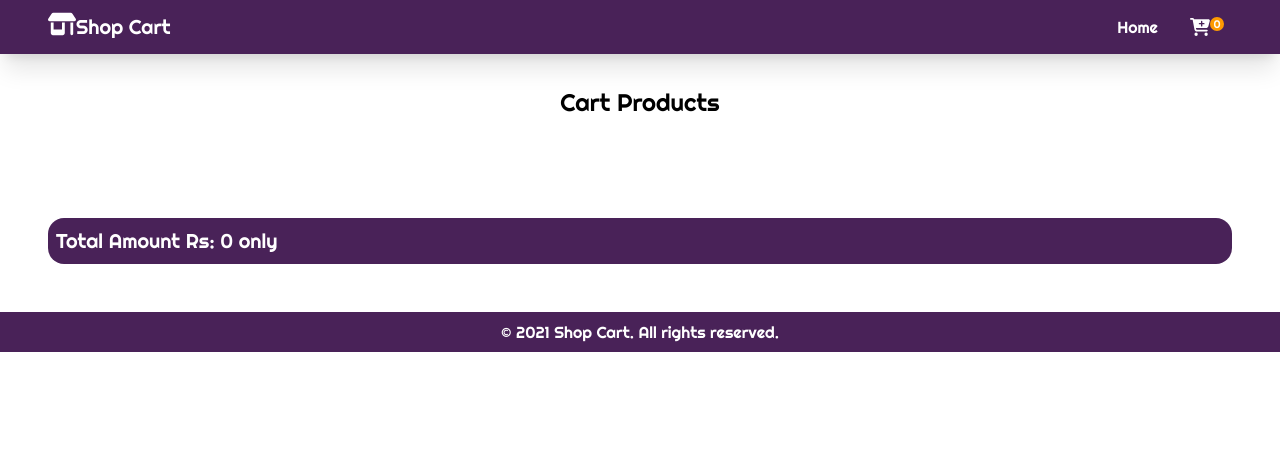
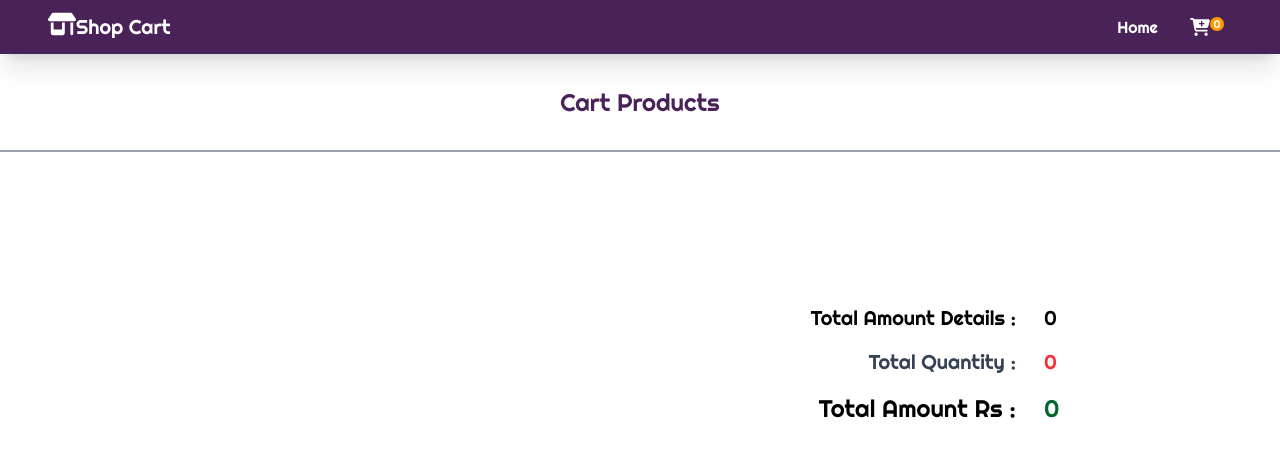
Before and after one commit to loganathanramsaran/Add-to-Cart, a React (Vite) app: page /Cart in a window 1280 px wide. Shown: the top 456 px of the page. Built offline with nearby package versions, Linux system fonts and the light colour scheme.

Commit message:
finishing-commit

```diff
--- a/src/App.jsx
+++ b/src/App.jsx
@@ -4,7 +4,6 @@ import { Header } from './components/Header'
 import { Home } from './components/Home'
 import { Cart } from './components/Cart'
 import { useState } from 'react'
-import Footer from './components/Footer'
 
 function App() {
   const [cart, setCart] = useState([])
@@ -20,7 +19,6 @@ function App() {
           <Route path='/Cart' element={<Cart cart={cart} setCart={setCart}/>} />
         </Routes>
       </div>
-      <Footer />
       </BrowserRouter>
     </>
   )
--- a/src/components/Cart.css
+++ b/src/components/Cart.css
@@ -1,23 +1,6 @@
-.cart-product{
-    display: flex;
-    gap: 20px;
-    border: 1px solid;
-    align-items: center;
-    width: screen;
-    padding: 10px;
-    border-radius: 10px;
-    background-color: #e8bbfa;
-}
 
 .cart-product img{
     border-radius: 10%;
     height: 100px;
     width: 100px;
 }
-
-.cart-container{
-    display: flex;
-    flex-flow: column;
-    gap: 20px;
-    margin: 50px;
-}
--- a/src/components/Cart.jsx
+++ b/src/components/Cart.jsx
@@ -1,37 +1,89 @@
-import React, { useEffect, useState } from 'react'
-import "./Cart.css"
-
-
-export const Cart = ({cart}) => {
-
-  const [total,setTotal] = useState(0);
+import React, { useEffect, useState } from "react";
+import "./Cart.css";
+export const Cart = ({ cart }) => {
+  const [total, setTotal] = useState(0);
+  const [quantities, setQuantities] = useState({});
 
   useEffect(() => {
-    setTotal(cart.reduce((acc,curr) => acc + parseInt(curr.price),0
-  ));
-},[cart]);
+    setTotal(cart.reduce((acc, curr) => acc + parseInt(curr.price) * (quantities[curr.id] || 1), 0));
+  }, [cart, quantities]);
+
+  const handleIncrease = (id) => {
+    setQuantities((prevQuantities) => ({
+      ...prevQuantities,
+      [id]: (prevQuantities[id] || 1) + 1,
+    }));
+  };
+
+  const handleDecrease = (id) => {
+    setQuantities((prevQuantities) => ({
+      ...prevQuantities,
+      [id]: Math.max((prevQuantities[id] || 1) - 1, 1),
+    }));
+  };
 
   return (
     <>
-      <h1 className="text-2xl text-center w-screen pt-8">Cart Products</h1>
-      <div className='cart-container'>
+      <div className="text-2xl text-[#492258] w-screen mix-blend-exclusion sticky top-3  text-center my-8">Cart Products</div>
+
+      <section className="cart-container p-10 border-t-2 border-gray-400 grid grid-cols-2 gap-7 max-md:grid-cols-1">
+        <div className="cart-product-main flex flex-col gap-7 ">
           {cart.map((product) => {
+            const quantity = quantities[product.id] || 1;
             return (
-            <div className="cart-product" key={product.id}>
+              <div className="cart-product flex gap-5 p-3 rounded-2xl shadow-xl justify-between bg-gray-50  " key={product.id}>
                 <div className="flex gap-7 items-center">
                   <div className="img">
                     <img src={product.image} alt="image" />
                   </div>
                   <div className="cart-product-details">
                     <h3>{product.title}</h3>
-                  <p> Rs: {product.price}</p>
+                    <p>Rs: {product.price}</p>
                   </div>
+                </div>
+                <div className="flex gap-3 items-center">
+                  <button
+                    onClick={() => handleDecrease(product.id)}
+                    className="btn px-3 text-white bg-red-500 rounded-md cursor-pointer hover:bg-red-600"
+                  >
+                    -
+                  </button>
+                  <div className="text-[#492258] rounded-full bg-white w-8 text-center">
+                    {quantity}
+                  </div>
+                  <button
+                    onClick={() => handleIncrease(product.id)}
+                    className="btn px-3 text-white bg-green-600 rounded-md cursor-pointer hover:bg-green-700"
+                  >
+                    +
+                  </button>
                 </div>
               </div>
             );
           })}
         </div>
-      <h2 className="m-12 rounded-2xl p-2 bg-[#492258] text-white text-[20px]">Total Amount Rs: {total} only </h2>
+
+        <div className="center-line border-l-6 border-gray-400"></div>
+
+        <div className="total-amt flex justify-center fixed right-50 top-70 max-md:static max-lg:right-10">
+          <div className="flex gap-5 py-5 justify-center h-full">
+            <div className="flex flex-col items-end text-end gap-2">
+              <p className="p-1 text-xl">Total Amount Details :</p>
+              <p className="p-1 text-xl text-gray-700">Total Quantity :</p>
+              <p className="p-1 text-2xl">Total Amount Rs :</p>
+            </div>
+            <div className="flex flex-col items-start gap-2 w-10">
+              <p className="p-1 text-xl">{total}</p>
+              <p className="p-1 text-xl text-red-500">
+                {parseInt(total * 0.1)}
+              </p>
+              <p className="p-1 text-2xl text-green-800">
+                {total - total * 0.1}
+              </p>
+            </div>
+          </div>
+        </div>
+      </section>
     </>
-  )
-}
+  );
+};
--- a/src/components/Footer.jsx
+++ b/src/components/Footer.jsx
@@ -1,7 +1,7 @@
 import React from 'react'
 export const Footer = () => {
   return (
-    <div className="flex justify-center items-center h-10  bg-[#492258] text-white">
+    <div className="flex justify-center w-screen items-center h-10  bg-[#492258] text-white">
       <p>© 2021 Shop Cart. All rights reserved.</p>
     </div>
   )
--- a/src/components/Home.jsx
+++ b/src/components/Home.jsx
@@ -9,7 +9,7 @@ export const Home = ({ cart, setCart }) => {
     .then((json) => setProducts(json));
 
   return (
-    <div className="product-container p-3">
+    <div className="product-container">
       <div className="w-screen">
         <h1 className="pt-8 text-4xl text-center bg-[#e7dbef]">
           <span className="text-purple-950">Welcome</span> to Shop Cart{" "}
@@ -27,7 +27,9 @@ export const Home = ({ cart, setCart }) => {
           setCart={setCart}
         />
       ))}
+      <>
+      <Footer />
+      </>
     </div>
-
   );
 };
--- a/src/index.css
+++ b/src/index.css
@@ -8,14 +8,16 @@
   width: 100px;
   align-content: center;
 }
+
 .product-card{
-  display: flex;
-  height: 180px;
+  display: grid;
+  grid-template-columns: auto auto;
+  height: 230px;
   width: 280px;
   padding: 10px;
+  border-radius: 10px;
   background-color: #f5ebfa;
-  border-radius: 10px;
-
+  justify-content: space-between;
 }
 .product-card:hover{
   background-color: #e8bbfa;
@@ -36,7 +38,6 @@
 
 .product-container{
   background-color: #e7dbef;
-  /* padding-top: 55px; */
   display: flex;
   flex-wrap: wrap;
   gap: 30px;
```
Lines whose indentation alone changed are shown as unchanged.
